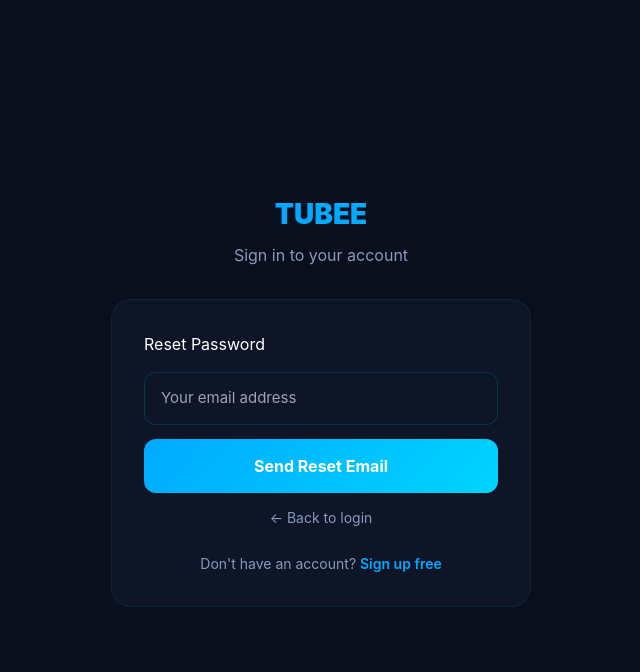
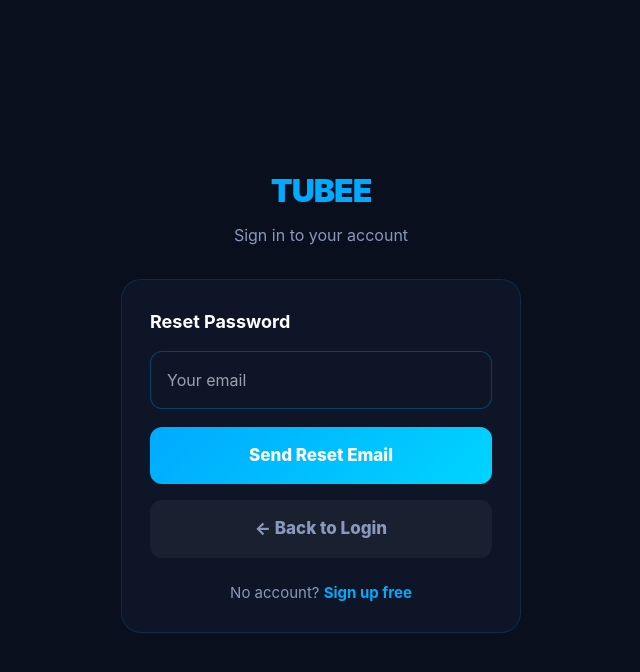
Before and after one commit to arriagoro/tubee, a Next.js app in the folder frontend/: page /auth/login in a window 1280 px wide. Both pictures are taken after a click on the button "Forgot password?". Shown: the top 672 px of the page, without its empty margins (319-959 px from the left). Built offline with nearby package versions, Linux system fonts and the light colour scheme.

Commit message:
fix: complete login rewrite - direct supabase calls, window.location redirect

```diff
--- a/frontend/src/app/auth/login/page.tsx
+++ b/frontend/src/app/auth/login/page.tsx
@@ -1,108 +1,126 @@
 'use client';
 import { useState } from 'react';
-import { useRouter } from 'next/navigation';
 import Link from 'next/link';
-import { signInWithEmail } from '@/lib/auth';
-import { supabase } from '@/lib/supabase';
+import { supabase, isSupabaseConfigured } from '@/lib/supabase';
 
 export default function LoginPage() {
-  const router = useRouter();
   const [email, setEmail] = useState('');
   const [password, setPassword] = useState('');
   const [loading, setLoading] = useState(false);
   const [error, setError] = useState('');
+  const [showReset, setShowReset] = useState(false);
   const [resetSent, setResetSent] = useState(false);
-  const [showReset, setShowReset] = useState(false);
-  const [resetEmail, setResetEmail] = useState('');
 
-  const handleSubmit = async (e?: React.FormEvent) => {
-    if (e) e.preventDefault();
+  const doLogin = async () => {
+    if (!email || !password) { setError('Please enter email and password'); return; }
     setError('');
     setLoading(true);
     try {
-      const { user, error: signInError } = await signInWithEmail(email.trim(), password);
-      if (signInError) {
-        const msg = signInError.message || String(signInError);
-        if (msg.includes('Invalid login') || msg.includes('invalid_credentials')) {
-          setError('Wrong email or password. Try again or use "Forgot password?" below.');
-        } else if (msg.includes('Email not confirmed')) {
-          setError('Please confirm your email first. Check your inbox.');
-        } else {
-          setError(msg);
-        }
+      const { data, error: err } = await supabase.auth.signInWithPassword({ email: email.trim(), password });
+      if (err) {
+        setError('Wrong email or password. Try again.');
+        setLoading(false);
         return;
       }
-      if (user) router.push('/editor');
-    } catch (err: unknown) {
-      setError(err instanceof Error ? err.message : 'Something went wrong.');
-    } finally {
+      if (data?.user) {
+        window.location.href = '/editor';
+      }
+    } catch {
+      setError('Something went wrong. Please try again.');
       setLoading(false);
     }
   };
 
-  const handleReset = async () => {
-    if (!resetEmail.trim()) { setError('Enter your email above'); return; }
+  const doReset = async () => {
+    if (!email) { setError('Enter your email first'); return; }
+    setError('');
     setLoading(true);
-    const { error } = await supabase.auth.resetPasswordForEmail(resetEmail.trim(), {
+    const { error: err } = await supabase.auth.resetPasswordForEmail(email.trim(), {
       redirectTo: 'https://tubee.itsthatseason.com/auth/reset-password'
     });
     setLoading(false);
-    if (error) { setError(error.message); return; }
+    if (err) { setError(err.message); return; }
     setResetSent(true);
   };
 
-  const inputStyle = {
-    width: '100%', padding: '14px 16px', borderRadius: 12,
-    background: '#0D1526', border: '1px solid rgba(0,170,255,0.2)',
-    color: '#fff', fontSize: 15, outline: 'none', boxSizing: 'border-box' as const,
-    marginBottom: 14,
+  const inp: React.CSSProperties = {
+    width: '100%', padding: '16px', borderRadius: 12, marginBottom: 14,
+    background: '#0D1526', border: '1px solid rgba(0,170,255,0.3)',
+    color: '#fff', fontSize: 16, outline: 'none', boxSizing: 'border-box',
+    WebkitAppearance: 'none',
   };
+
+  const btn: React.CSSProperties = {
+    width: '100%', padding: '16px', borderRadius: 12, border: 'none',
+    background: 'linear-gradient(135deg, #00AAFF, #00D4FF)',
+    color: '#fff', fontWeight: 800, fontSize: 17,
+    cursor: 'pointer', marginTop: 4, WebkitAppearance: 'none',
+    touchAction: 'manipulation',
+  };
+
+  if (!isSupabaseConfigured) {
+    return (
+      <div style={{ minHeight: '100vh', background: '#0A0F1E', display: 'flex', alignItems: 'center', justifyContent: 'center', padding: 20 }}>
+        <div style={{ color: '#ff6b6b', textAlign: 'center' }}>
+          <p>Auth not configured. Contact support.</p>
+        </div>
+      </div>
+    );
+  }
 
   return (
     <div style={{ minHeight: '100vh', background: '#0A0F1E', display: 'flex', alignItems: 'center', justifyContent: 'center', padding: 20 }}>
-      <div style={{ width: '100%', maxWidth: 420 }}>
+      <div style={{ width: '100%', maxWidth: 400 }}>
         <div style={{ textAlign: 'center', marginBottom: 32 }}>
           <Link href="/" style={{ textDecoration: 'none' }}>
-            <h1 style={{ fontSize: 28, fontWeight: 900, color: '#00AAFF', margin: 0 }}>TUBEE</h1>
+            <h1 style={{ fontSize: 32, fontWeight: 900, color: '#00AAFF', margin: 0, letterSpacing: -1 }}>TUBEE</h1>
           </Link>
-          <p style={{ color: '#8899BB', marginTop: 8 }}>Sign in to your account</p>
+          <p style={{ color: '#8899BB', marginTop: 8, fontSize: 16 }}>Sign in to your account</p>
         </div>
 
-        <div style={{ background: '#0D1526', borderRadius: 20, padding: 32, border: '1px solid rgba(0,170,255,0.1)' }}>
+        <div style={{ background: '#0D1526', borderRadius: 20, padding: 28, border: '1px solid rgba(0,170,255,0.15)' }}>
+          {error && (
+            <div style={{ background: 'rgba(255,80,80,0.15)', border: '1px solid #ff6b6b', borderRadius: 10, padding: '14px 16px', marginBottom: 18, color: '#ff8888', fontSize: 15 }}>
+              {error}
+            </div>
+          )}
+
           {resetSent ? (
             <div style={{ textAlign: 'center', padding: '20px 0' }}>
-              <div style={{ fontSize: 48, marginBottom: 16 }}>📧</div>
-              <h2 style={{ color: '#00AAFF', marginBottom: 8 }}>Reset Email Sent!</h2>
-              <p style={{ color: '#8899BB' }}>Check your inbox (and spam) for a reset link from Supabase.</p>
-              <button onClick={() => { setResetSent(false); setShowReset(false); }} style={{ marginTop: 16, color: '#00AAFF', background: 'none', border: 'none', cursor: 'pointer', fontSize: 14 }}>← Back to login</button>
+              <div style={{ fontSize: 48, marginBottom: 12 }}>📧</div>
+              <h3 style={{ color: '#00AAFF', marginBottom: 8 }}>Reset Email Sent!</h3>
+              <p style={{ color: '#8899BB', fontSize: 14 }}>Check your inbox and spam folder.</p>
+              <button onClick={() => { setResetSent(false); setShowReset(false); }} style={{ ...btn, marginTop: 20, background: 'rgba(0,170,255,0.2)' }}>
+                ← Back to Login
+              </button>
             </div>
           ) : showReset ? (
             <div>
-              <h3 style={{ color: '#fff', marginBottom: 16 }}>Reset Password</h3>
-              {error && <div style={{ background: 'rgba(255,80,80,0.1)', border: '1px solid rgba(255,80,80,0.3)', borderRadius: 10, padding: '12px 16px', marginBottom: 16, color: '#ff6b6b', fontSize: 14 }}>{error}</div>}
-              <input style={inputStyle} type="email" placeholder="Your email address" value={resetEmail} onChange={e => setResetEmail(e.target.value)} />
-              <button onClick={handleReset} disabled={loading} style={{ width: '100%', padding: '15px', borderRadius: 12, border: 'none', background: 'linear-gradient(135deg, #00AAFF, #00D4FF)', color: '#fff', fontWeight: 700, fontSize: 16, cursor: 'pointer', marginBottom: 12 }}>
+              <p style={{ color: '#fff', fontWeight: 700, marginBottom: 16, fontSize: 18 }}>Reset Password</p>
+              <input style={inp} type="email" placeholder="Your email" value={email} onChange={e => setEmail(e.target.value)} />
+              <button onClick={doReset} disabled={loading} style={{ ...btn, marginBottom: 12 }}>
                 {loading ? 'Sending...' : 'Send Reset Email'}
               </button>
-              <button onClick={() => setShowReset(false)} style={{ width: '100%', background: 'none', border: 'none', color: '#8899BB', cursor: 'pointer', fontSize: 14 }}>← Back to login</button>
+              <button onClick={() => setShowReset(false)} style={{ ...btn, background: 'rgba(255,255,255,0.05)', color: '#8899BB' }}>
+                ← Back to Login
+              </button>
             </div>
           ) : (
             <div>
-              {error && <div style={{ background: 'rgba(255,80,80,0.1)', border: '1px solid rgba(255,80,80,0.3)', borderRadius: 10, padding: '12px 16px', marginBottom: 20, color: '#ff6b6b', fontSize: 14 }}>{error}</div>}
-              <input style={inputStyle} type="email" placeholder="Email address" value={email} onChange={e => setEmail(e.target.value)} />
-              <input style={inputStyle} type="password" placeholder="Password" value={password} onChange={e => setPassword(e.target.value)} />
-              <button type="button" onClick={() => { setShowReset(true); setResetEmail(email); setError(''); }} style={{ background: 'none', border: 'none', color: '#00AAFF', cursor: 'pointer', fontSize: 13, marginBottom: 16, padding: 0 }}>
+              <input style={inp} type="email" placeholder="Email address" value={email} onChange={e => setEmail(e.target.value)} autoCapitalize="none" autoCorrect="off" />
+              <input style={inp} type="password" placeholder="Password" value={password} onChange={e => setPassword(e.target.value)} />
+              <button onClick={() => { setShowReset(true); setError(''); }} style={{ background: 'none', border: 'none', color: '#00AAFF', cursor: 'pointer', fontSize: 14, marginBottom: 16, padding: 0, display: 'block' }}>
                 Forgot password?
               </button>
-              <button type="button" disabled={loading} onClick={handleSubmit as any} style={{ width: '100%', padding: '15px', borderRadius: 12, border: 'none', background: loading ? '#1a2540' : 'linear-gradient(135deg, #00AAFF, #00D4FF)', color: loading ? '#666' : '#fff', fontWeight: 700, fontSize: 16, cursor: loading ? 'not-allowed' : 'pointer' }}>
+              <button onClick={doLogin} disabled={loading} style={{ ...btn, opacity: loading ? 0.7 : 1 }}>
                 {loading ? 'Signing in...' : 'Sign In →'}
               </button>
             </div>
           )}
 
-          <div style={{ textAlign: 'center', marginTop: 24, color: '#8899BB', fontSize: 14 }}>
-            Don&apos;t have an account?{' '}
-            <Link href="/auth/signup" style={{ color: '#00AAFF', textDecoration: 'none', fontWeight: 600 }}>Sign up free</Link>
+          <div style={{ textAlign: 'center', marginTop: 24, color: '#8899BB', fontSize: 15 }}>
+            No account?{' '}
+            <Link href="/auth/signup" style={{ color: '#00AAFF', fontWeight: 700, textDecoration: 'none' }}>Sign up free</Link>
           </div>
         </div>
       </div>
```
